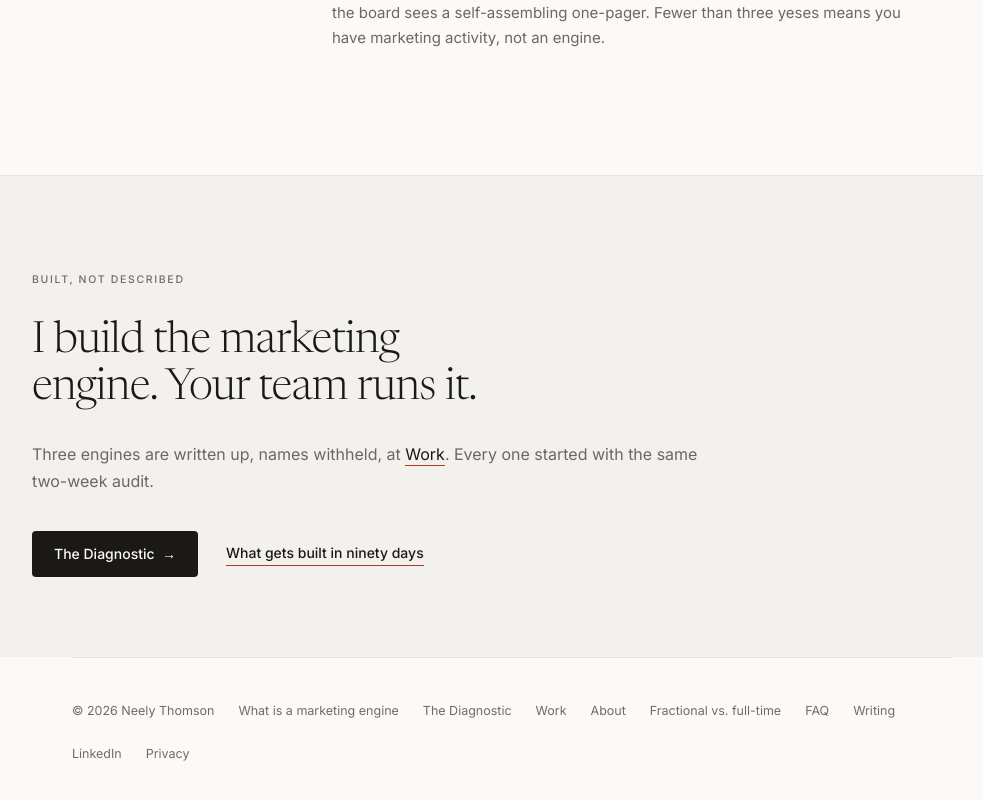
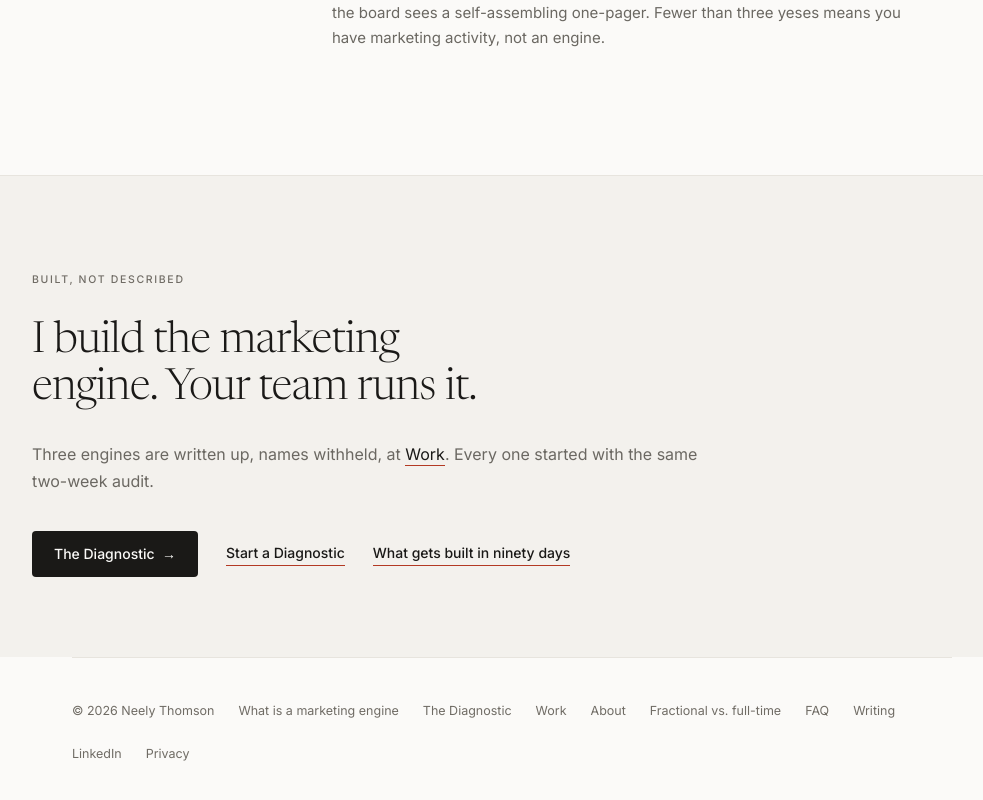
Before and after one commit to neelythomson/neelythomson-site, a Next.js app: page /marketing-engine in a window 1280 px wide. Shown: the part 5446-6246 px from the top of the page, without its empty margins (128-1111 px from the left). Built offline with nearby package versions, Linux system fonts and the light colour scheme.

Commit message:
Marketing engine page gets an enquiry link

```diff
--- a/src/app/marketing-engine/page.tsx
+++ b/src/app/marketing-engine/page.tsx
@@ -278,6 +278,9 @@ export default function MarketingEngine() {
               <a href="/diagnostic" className="rounded-sm bg-ink px-[22px] py-[13px] text-sm font-medium text-bg transition-colors hover:bg-accent">
                 The Diagnostic &nbsp;&rarr;
               </a>
+              <a href="/#start" className="border-b border-accent pb-0.5 text-sm font-medium text-ink transition-colors hover:text-accent">
+                Start a Diagnostic
+              </a>
               <a href="/#engine" className="border-b border-accent pb-0.5 text-sm font-medium text-ink transition-colors hover:text-accent">
                 What gets built in ninety days
               </a>
```
